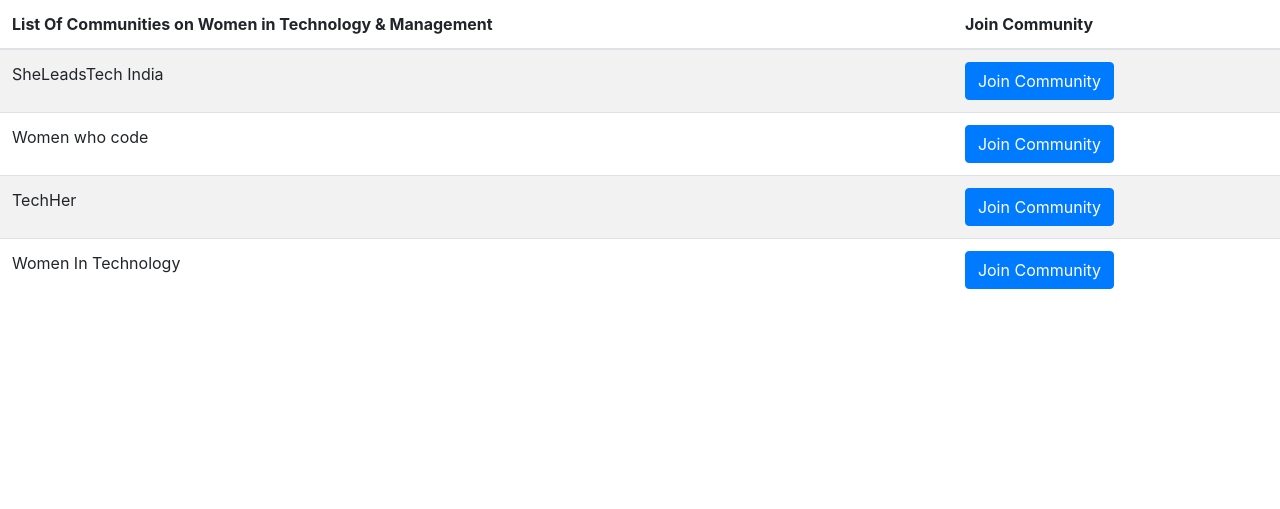
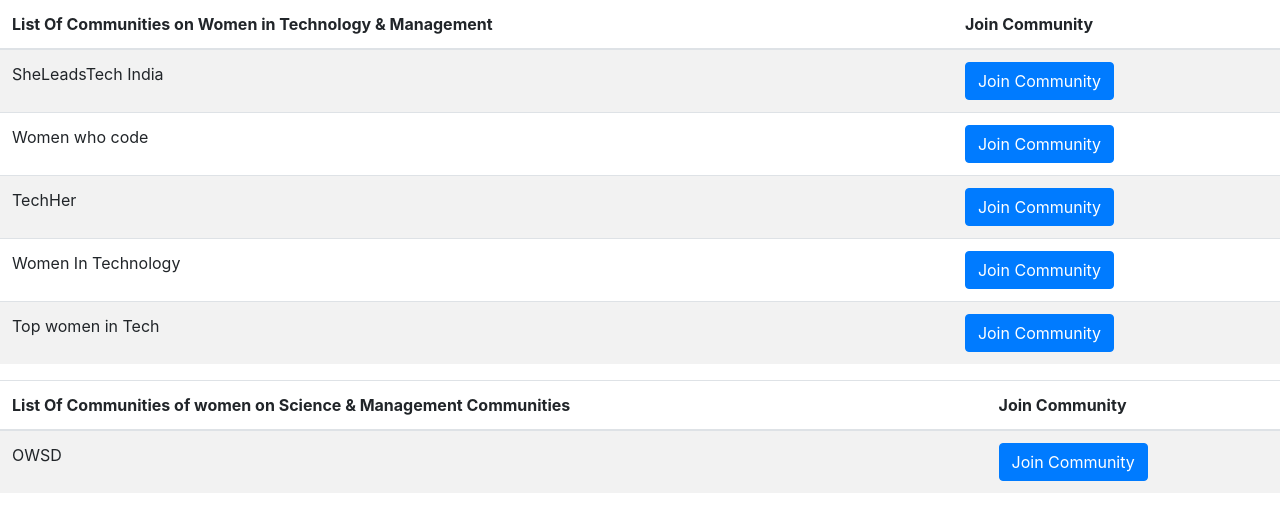
Before and after one commit to tapaswenipathak/Women-Communities, a Django app: page / in a window 1280 px wide. Shown: the part 2658-3167 px from the top of the page. Before the commit the page ends 2947 px from the top, so only its background shows below. Run offline with Django 3.2, Linux system fonts and the light colour scheme; some libraries are stand-ins or nearby versions.

Commit message:
Added Communities of women on Science & Management Communities (#49)
* Update README.md

Added Communities on Women in Engineering & Management.

* Update index.html

Added communities on women in engineering and management.

* Update README.md

updated communities on women in Engineering and management.

* Update index.html

* Update README.md

Added Communities on women in technology and management

* Update index.html

Added communities on women in technology and management.

* Added more communities on women in technology and managment

* Added Communities of women on Science & Management Communities

```diff
--- a/templates/index.html
+++ b/templates/index.html
@@ -306,10 +306,34 @@
 						<a class="btn btn-primary" href="https://www.womenintechnology.org/" role="button" target="_blank">Join Community</a>
 					</td>
 				</tr>
+				<tr>
+					<td>Top women in Tech</td>
+					<td>
+						<a class="btn btn-primary" href="https://topwomentech.com/
+						" role="button" target="_blank">Join Community</a>
+					</td>
+				</tr>
 
 
 
 			</tbody>
 		</table>
+
+		<table class="table table-striped">
+            <thead>
+				<tr>
+				<th scope="col">List Of Communities of women on Science & Management Communities</th>
+				<th scope="col">Join Community</th>
+				</tr>
+			</thead>
+			<tbody>
+				<tr>
+					<td>OWSD</td>
+					<td>
+						<a class="btn btn-primary" href="https://owsd.net/career-development/early-career-women-scientists-ecws-fellowships" role="button" target="_blank">Join Community</a>
+					</td>
+				</tr>
+			</tbody>
+		</table>
     </body>
 </html>
```
Also changed, not shown: README.md.
